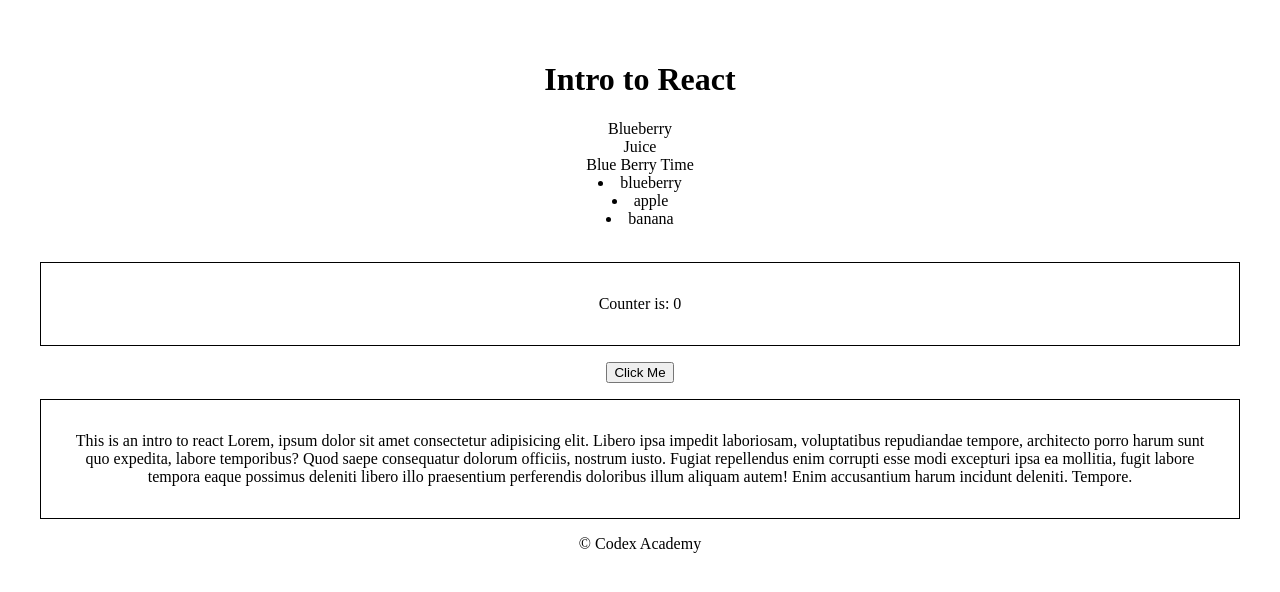
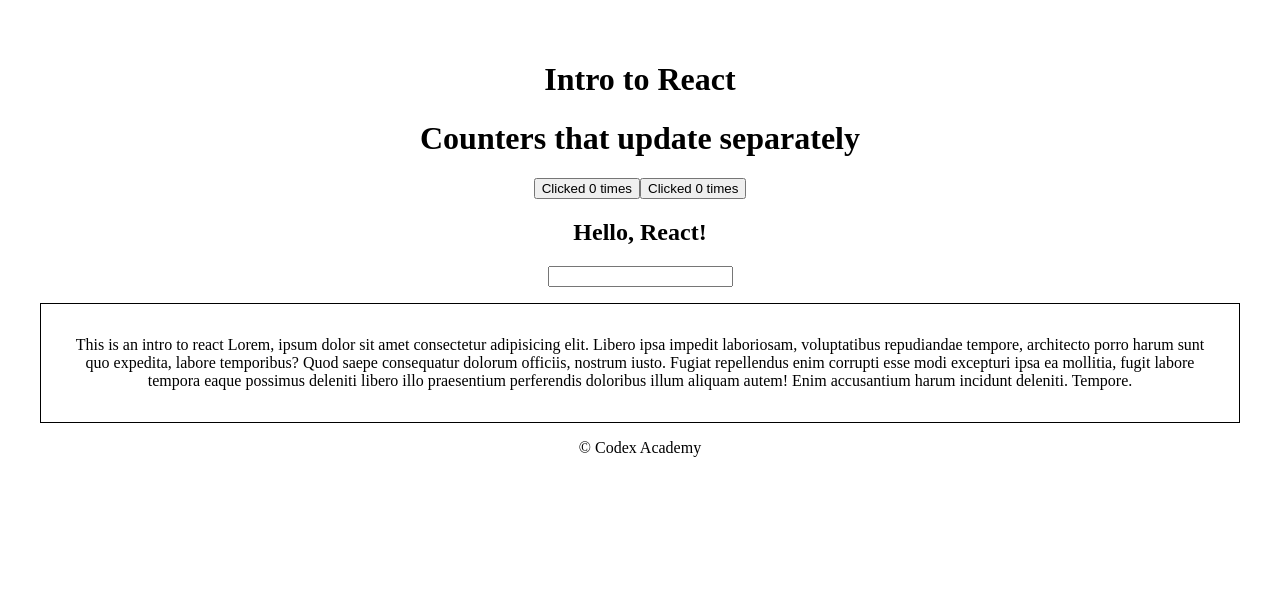
Before and after one commit to jyoung57/react-intro-demo, a React (Vite) app: page / in a window 1280 px wide. Shown: the top 592 px of the page. Built offline with nearby package versions, Linux system fonts and the light colour scheme; the HTML template or start-up script is replaced by a standard one.

Commit message:
update entire repo

```diff
--- a/src/App.jsx
+++ b/src/App.jsx
@@ -2,11 +2,15 @@ import "./styles/App.css";
 import Header from "./components/Header";
 import Main from "./components/Main";
 import Footer from "./components/Footer";
+import ButtonExample from "./components/ButtonExample";
 
 function App() {
   return (
     <>
       <Header/>
+      <h1>Counters that update separately</h1>
+      <ButtonExample />
+      <ButtonExample />
       <Main/>
       <Footer/>
     </>
--- a/src/components/Main.jsx
+++ b/src/components/Main.jsx
@@ -3,34 +3,15 @@ import '../styles/Main.css';
 import MessageDisplay from './MessageDisplay';
 
 export default function Main() {
-  const fruit = 'Blueberry';
 
-  const age = 20;
 
-  const someFruits = ['blueberry', 'apple', 'banana'];
-
-  const [count, setCount] = React.useState(0);
-
-  function handleButtonClick () {
-    setCount(count+1)
-    console.log(setCount)
-  }
 
   return (
     <main>
-      {fruit}
-      <br />
-      {age >= 21 ? 'Beer' : 'Juice'}
-      <br />
-      {(fruit == 'Blueberry' && 'Blue Berry Time') || 'null'}
-      <br />
-      {someFruits.map((fruit, index) => <li key={index}>{fruit}</li>)}
-      <br />
 
-      <p>Counter is: {count}</p>
-      <button onClick={handleButtonClick}>Click Me</button>
+      <MessageDisplay />
 
-      <p>
+      <p className="ipsum">
         This is an intro to react Lorem, ipsum dolor sit amet consectetur
         adipisicing elit. Libero ipsa impedit laboriosam, voluptatibus
         repudiandae tempore, architecto porro harum sunt quo expedita, labore
--- a/src/styles/Main.css
+++ b/src/styles/Main.css
@@ -1,4 +1,4 @@
-p {
+.ipsum {
   border: solid black 1px;
   padding: 2rem;
 }
```
